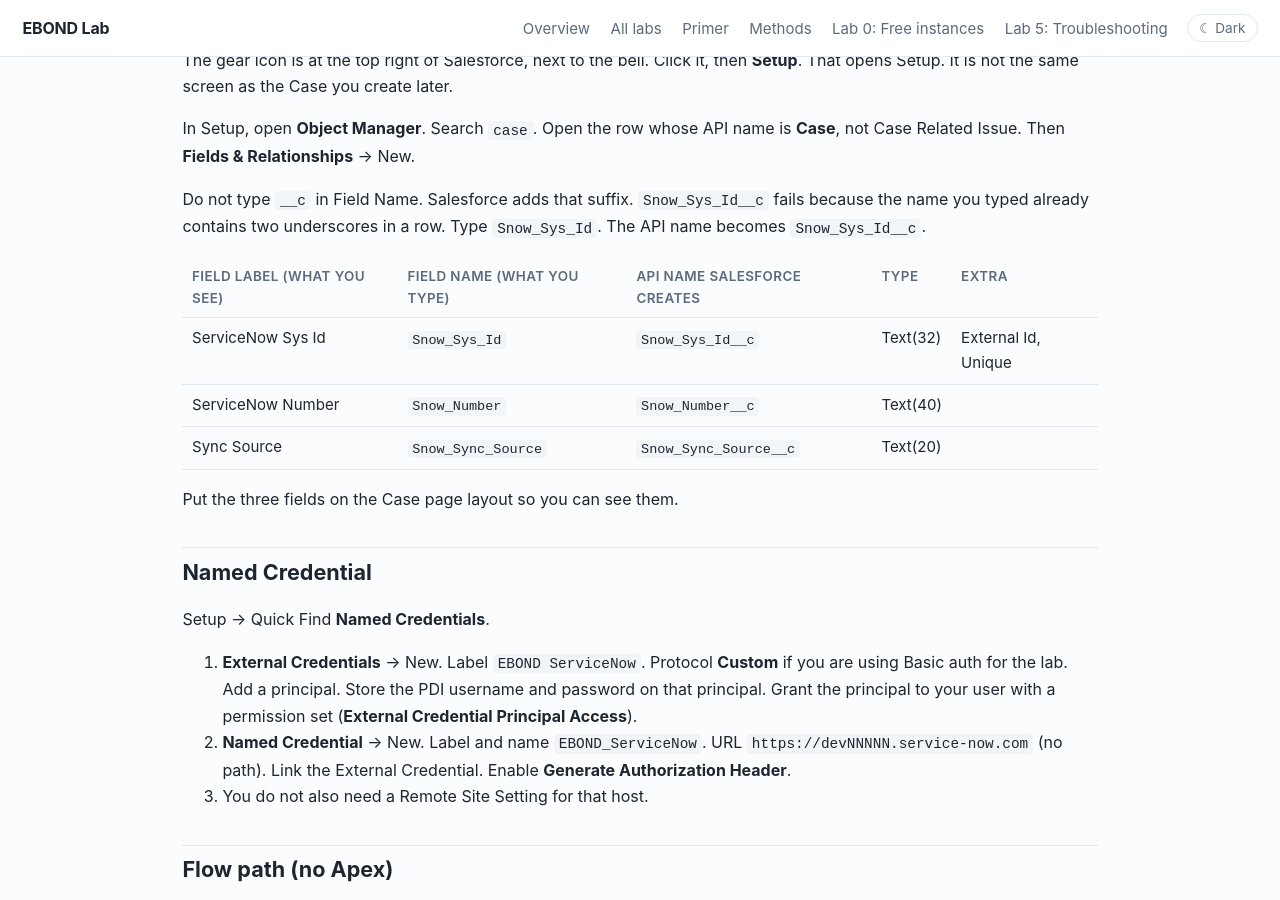
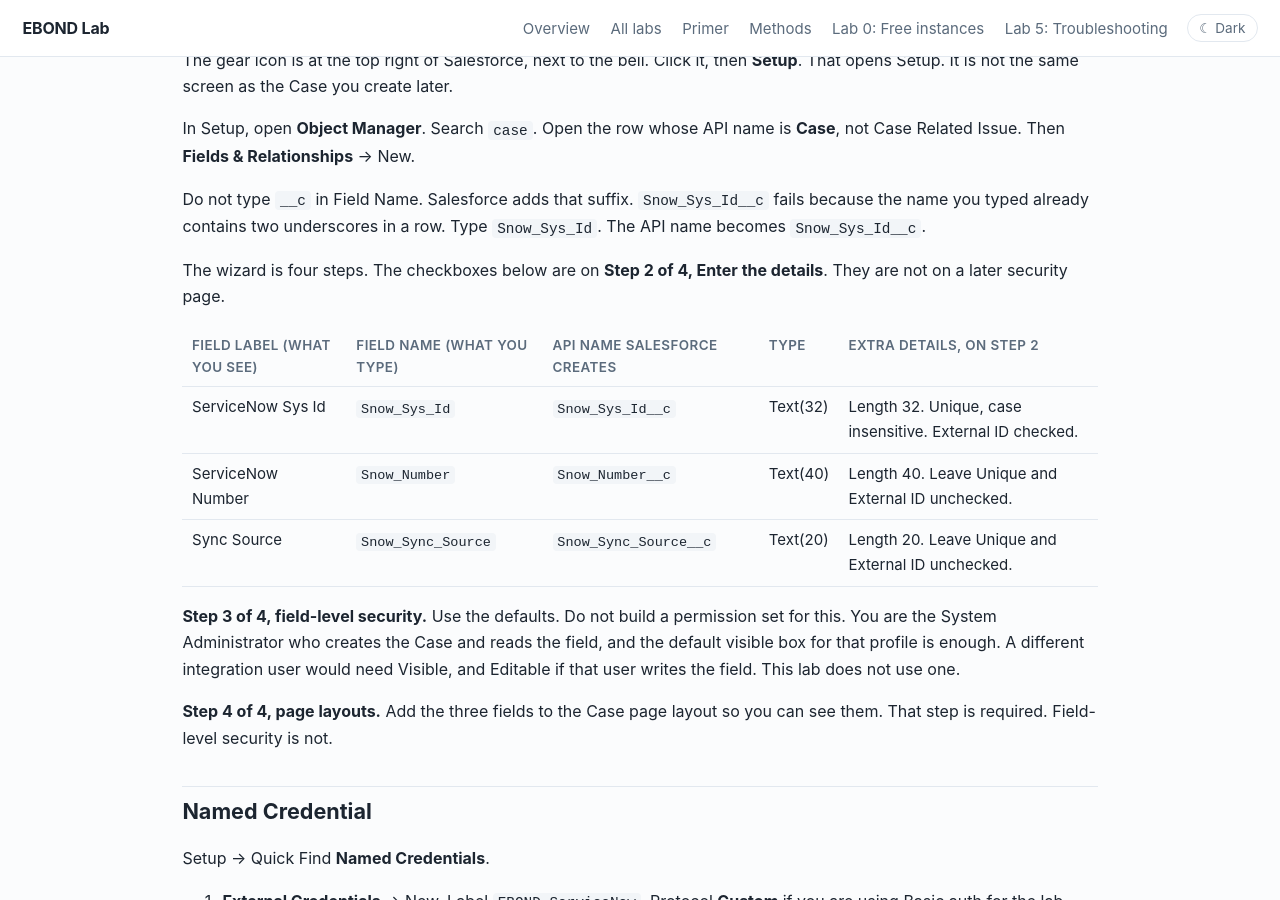
Before and after one commit to eltonaguiar/EBOND_ServiceNowSalesforce, a Jekyll site: the page built from site/labs/02-salesforce-to-snow.md, in a window 1280 px wide and 900 px high, scrolled down 2244 px. Built offline with Jekyll 4.4.1, drawn with Linux system fonts in a browser that asks for light colours.

Commit message:
Name the Step 2 checkboxes Extra Details and say to keep field-security defaults.

```diff
--- a/site/labs/02-salesforce-to-snow.md
+++ b/site/labs/02-salesforce-to-snow.md
@@ -81,13 +81,17 @@ In Setup, open **Object Manager**. Search `case`. Open the row whose API name is
 
 Do not type `__c` in Field Name. Salesforce adds that suffix. `Snow_Sys_Id__c` fails because the name you typed already contains two underscores in a row. Type `Snow_Sys_Id`. The API name becomes `Snow_Sys_Id__c`.
 
-| Field Label (what you see) | Field Name (what you type) | API name Salesforce creates | Type | Extra |
-|----------------------------|----------------------------|-----------------------------|------|-------|
-| ServiceNow Sys Id | `Snow_Sys_Id` | `Snow_Sys_Id__c` | Text(32) | External Id, Unique |
-| ServiceNow Number | `Snow_Number` | `Snow_Number__c` | Text(40) | |
-| Sync Source | `Snow_Sync_Source` | `Snow_Sync_Source__c` | Text(20) | |
+The wizard is four steps. The checkboxes below are on **Step 2 of 4, Enter the details**. They are not on a later security page.
 
-Put the three fields on the Case page layout so you can see them.
+| Field Label (what you see) | Field Name (what you type) | API name Salesforce creates | Type | Extra Details, on Step 2 |
+|----------------------------|----------------------------|-----------------------------|------|--------------------------|
+| ServiceNow Sys Id | `Snow_Sys_Id` | `Snow_Sys_Id__c` | Text(32) | Length 32. Unique, case insensitive. External ID checked. |
+| ServiceNow Number | `Snow_Number` | `Snow_Number__c` | Text(40) | Length 40. Leave Unique and External ID unchecked. |
+| Sync Source | `Snow_Sync_Source` | `Snow_Sync_Source__c` | Text(20) | Length 20. Leave Unique and External ID unchecked. |
+
+**Step 3 of 4, field-level security.** Use the defaults. Do not build a permission set for this. You are the System Administrator who creates the Case and reads the field, and the default visible box for that profile is enough. A different integration user would need Visible, and Editable if that user writes the field. This lab does not use one.
+
+**Step 4 of 4, page layouts.** Add the three fields to the Case page layout so you can see them. That step is required. Field-level security is not.
 
 ## Named Credential {#cred}
 
```
